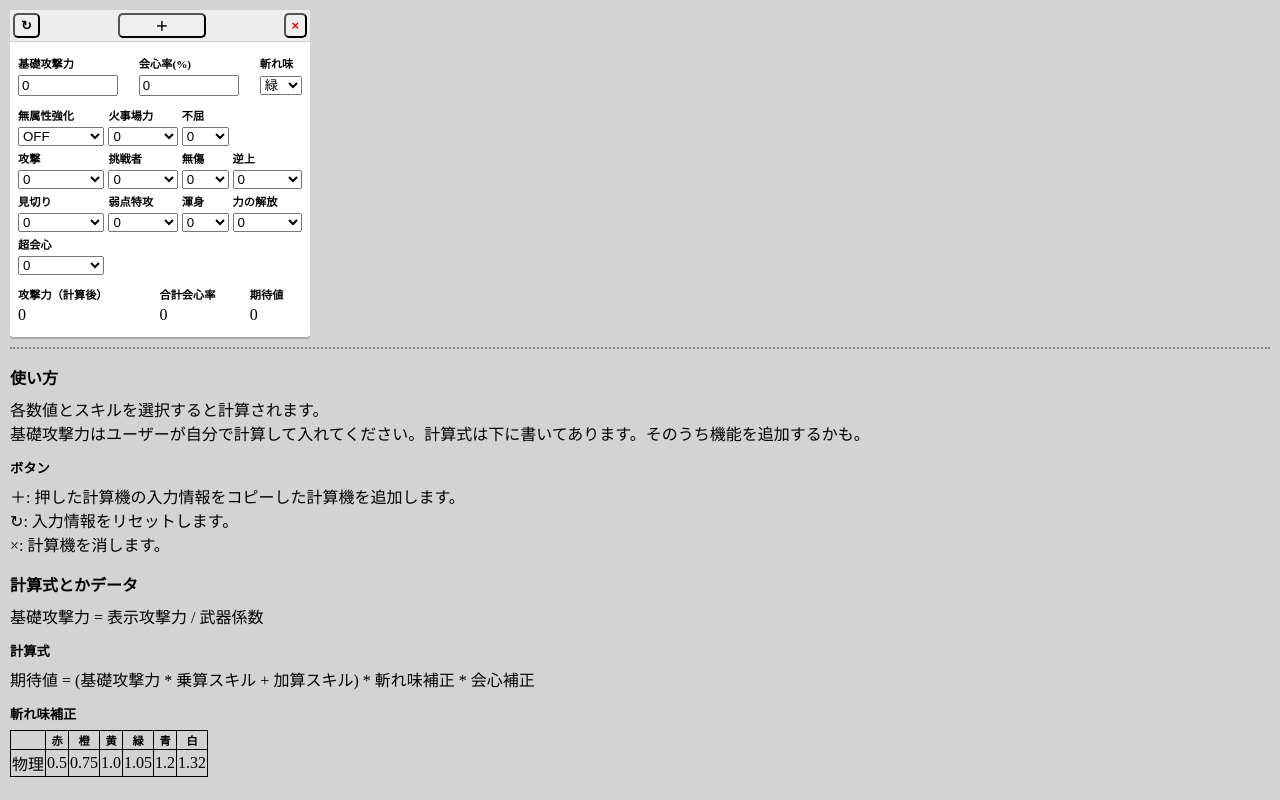
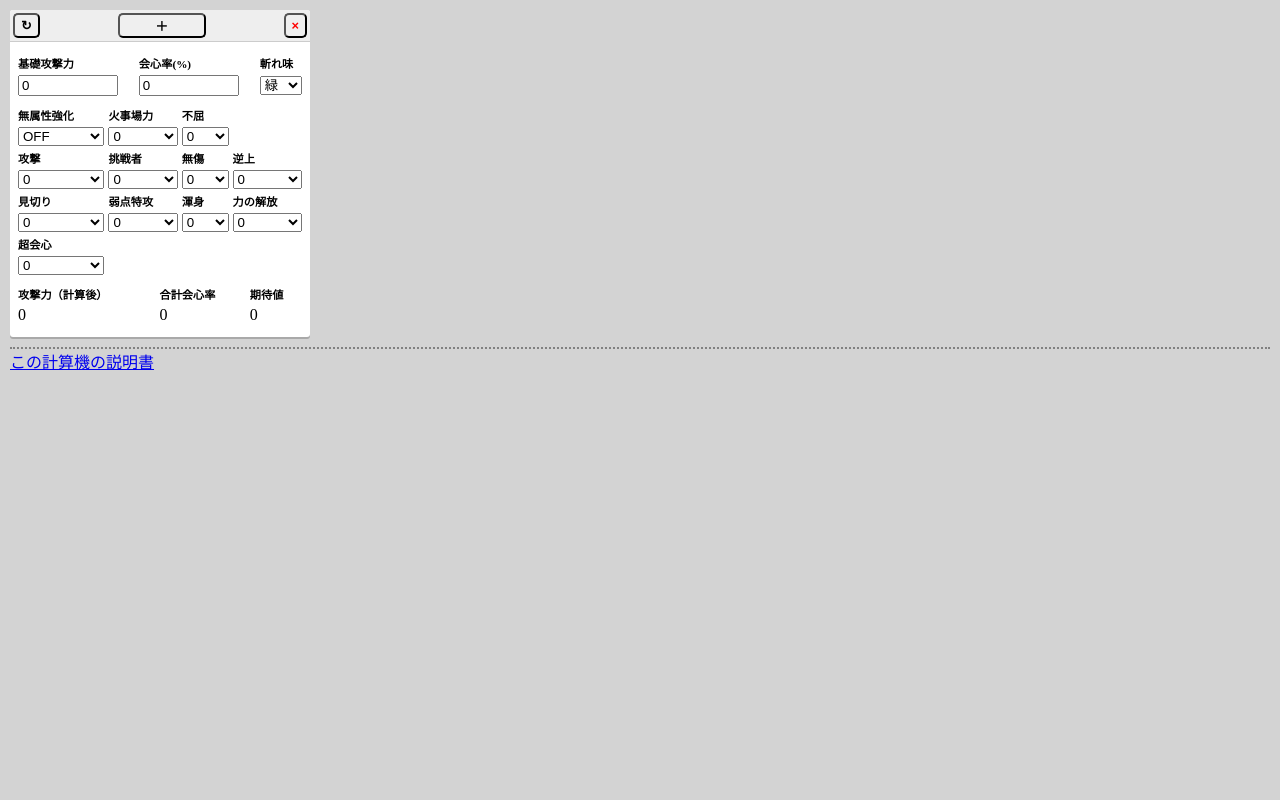
Before and after one commit to orihuzak/mhw_calc_ev, a plain HTML site: page index.html in a window 1280 px wide. Drawn offline with nearby package versions, Linux system fonts and the light colour scheme.

Commit message:
計算機の説明用のscrapboxへのリンクを追加

```diff
--- a/index.html
+++ b/index.html
@@ -16,48 +16,7 @@
     <body>
         <section id="container"></section>
         <section id="comment">
-            <h4>使い方</h4>
-            <p>各数値とスキルを選択すると計算されます。</p>
-            <p>基礎攻撃力はユーザーが自分で計算して入れてください。計算式は下に書いてあります。そのうち機能を追加するかも。</p>
-            <h5>ボタン</h5>
-            <p>＋: 押した計算機の入力情報をコピーした計算機を追加します。</p>
-            <p>&#x21BB;: 入力情報をリセットします。</p>
-            <p>×: 計算機を消します。</p>
-
-
-            <p></p>
-            <h4>計算式とかデータ</h4>
-            <p>基礎攻撃力 = 表示攻撃力 / 武器係数</p>
-            <h5>計算式</h5>
-            <p>
-                期待値 = (基礎攻撃力 * 乗算スキル + 加算スキル) * 斬れ味補正 * 会心補正
-            </p>
-
-            <h5>斬れ味補正</h5>
-            <table>
-                <thead>
-                    <tr>
-                        <th></th>
-                        <th>赤</th>
-                        <th>橙</th>
-                        <th>黄</th>
-                        <th>緑</th>
-                        <th>青</th>
-                        <th>白</th>
-                    </tr>
-                </thead>
-                <tbody>
-                    <tr>
-                        <td>物理</td>
-                        <td>0.5</td>
-                        <td>0.75</td>
-                        <td>1.0</td>
-                        <td>1.05</td>
-                        <td>1.2</td>
-                        <td>1.32</td>
-                    </tr>
-                </tbody>
-            </table>
+            <a href="https://scrapbox.io/calc-ev-mhw-orihuzak/" target="_blank">この計算機の説明書</a>
         </section>
     </body>
 </html>
```
